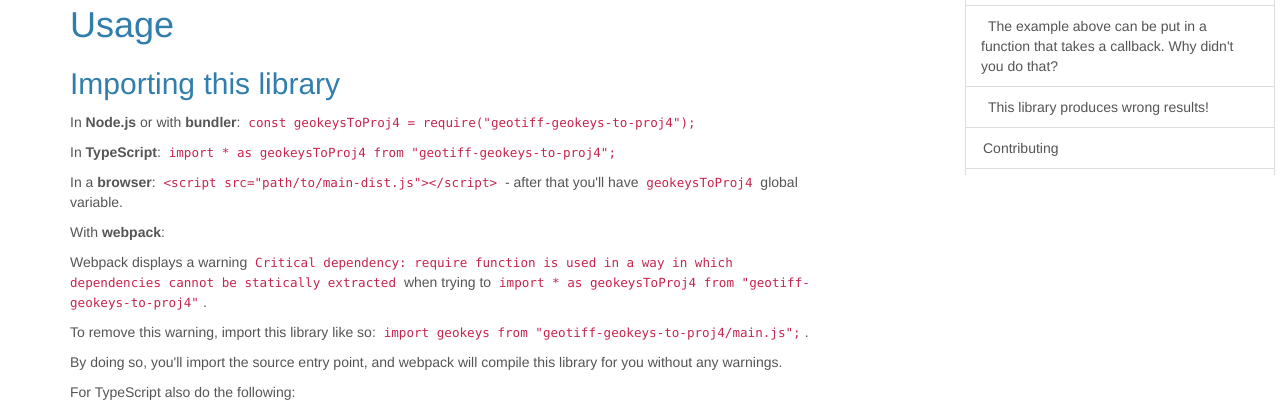
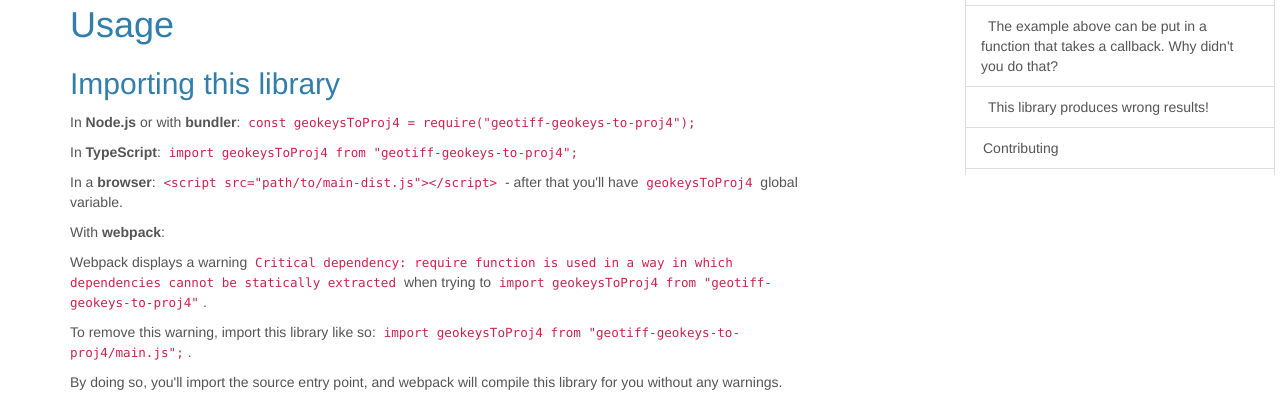
Before and after one commit to matafokka/geotiff-geokeys-to-proj4, a plain HTML site: page index.html in a window 1280 px wide. Shown: the part 615-1020 px from the top of the page. Drawn offline with Linux system fonts and the light colour scheme.

Commit message:
Add files via upload

```diff
--- a/index.html
+++ b/index.html
@@ -107,11 +107,11 @@
 <h1>Usage</h1>
 <h2>Importing this library</h2>
 <p>In <strong>Node.js</strong> or with <strong>bundler</strong>: <code>const geokeysToProj4 = require(&quot;geotiff-geokeys-to-proj4&quot;);</code></p>
-<p>In <strong>TypeScript</strong>: <code>import * as geokeysToProj4 from &quot;geotiff-geokeys-to-proj4&quot;;</code></p>
+<p>In <strong>TypeScript</strong>: <code>import geokeysToProj4 from &quot;geotiff-geokeys-to-proj4&quot;;</code></p>
 <p>In a <strong>browser</strong>: <code>&lt;script src=&quot;path/to/main-dist.js&quot;&gt;&lt;/script&gt;</code> - after that you'll have <code>geokeysToProj4</code> global variable.</p>
 <p>With <strong>webpack</strong>:</p>
-<p>Webpack displays a warning <code>Critical dependency: require function is used in a way in which dependencies cannot be statically extracted</code> when trying to <code>import * as geokeysToProj4 from &quot;geotiff-geokeys-to-proj4&quot;</code>.</p>
-<p>To remove this warning, import this library like so: <code>import geokeys from &quot;geotiff-geokeys-to-proj4/main.js&quot;;</code>.</p>
+<p>Webpack displays a warning <code>Critical dependency: require function is used in a way in which dependencies cannot be statically extracted</code> when trying to <code>import geokeysToProj4 from &quot;geotiff-geokeys-to-proj4&quot;</code>.</p>
+<p>To remove this warning, import this library like so: <code>import geokeysToProj4 from &quot;geotiff-geokeys-to-proj4/main.js&quot;;</code>.</p>
 <p>By doing so, you'll import the source entry point, and webpack will compile this library for you without any warnings.</p>
 <p>For TypeScript also do the following:</p>
 <ol>
@@ -314,7 +314,7 @@
 <span class="jsdoc-message">
 	Documentation generated by <a href="https://github.com/jsdoc3/jsdoc">JSDoc 3.6.7</a>
 
-		on 2022-09-24T14:44:42+03:00
+		on 2022-09-24T14:50:53+03:00
 
 	using the <a href="https://github.com/docstrap/docstrap">DocStrap template</a>.
 </span>
```
Also changed, not shown: global.html (+1 -1 lines), module-geokeysToProj4.html (+1 -1 lines), modules.list.html (+1 -1 lines), quicksearch.html (+1 -1 lines).
